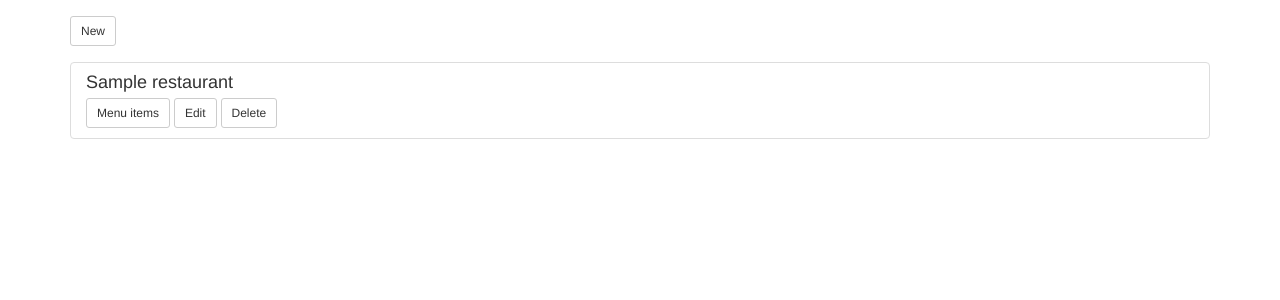
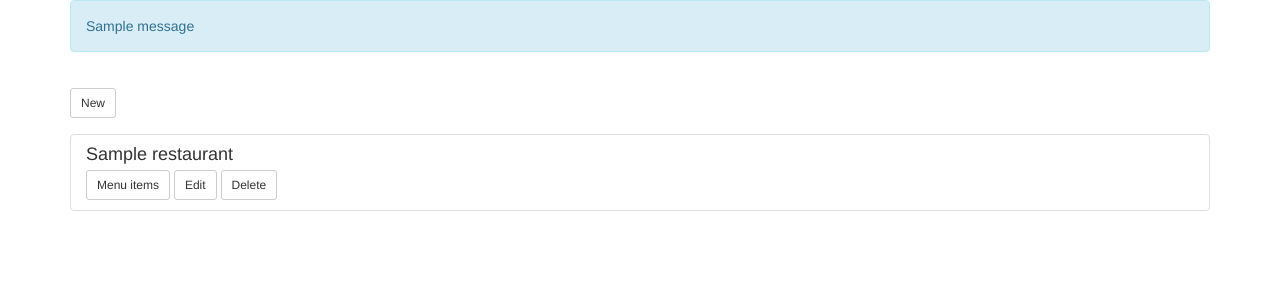
Before and after one commit to claudioacioli/foundations, a Flask app: page /restaurants/ in a window 1280 px wide. Shown: the top 300 px of the page. Run offline with Flask 2, Linux system fonts and the light colour scheme; tables that the repository leaves empty hold one stand-in row (values such as "Sample post"); one stand-in notice (Sample message) is shown; some libraries are stand-ins or nearby versions.

Commit message:
feat: Apresenta mensages de feedback

```diff
--- a/app/templates/restaurants.html
+++ b/app/templates/restaurants.html
@@ -1,5 +1,8 @@
 {% extends 'base.html' %}
 {% block page_content %}
+  {% for messages in get_flashed_messages() %}
+      <div class="alert alert-sm alert-info">{{ messages }}</div>
+  {% endfor %}
   <div style="padding:16px 0">
     <div class="btn-group">
       <a class="btn btn-default btn-sm" href="{{ url_for('.create_restaurant') }}">New</a>
```
